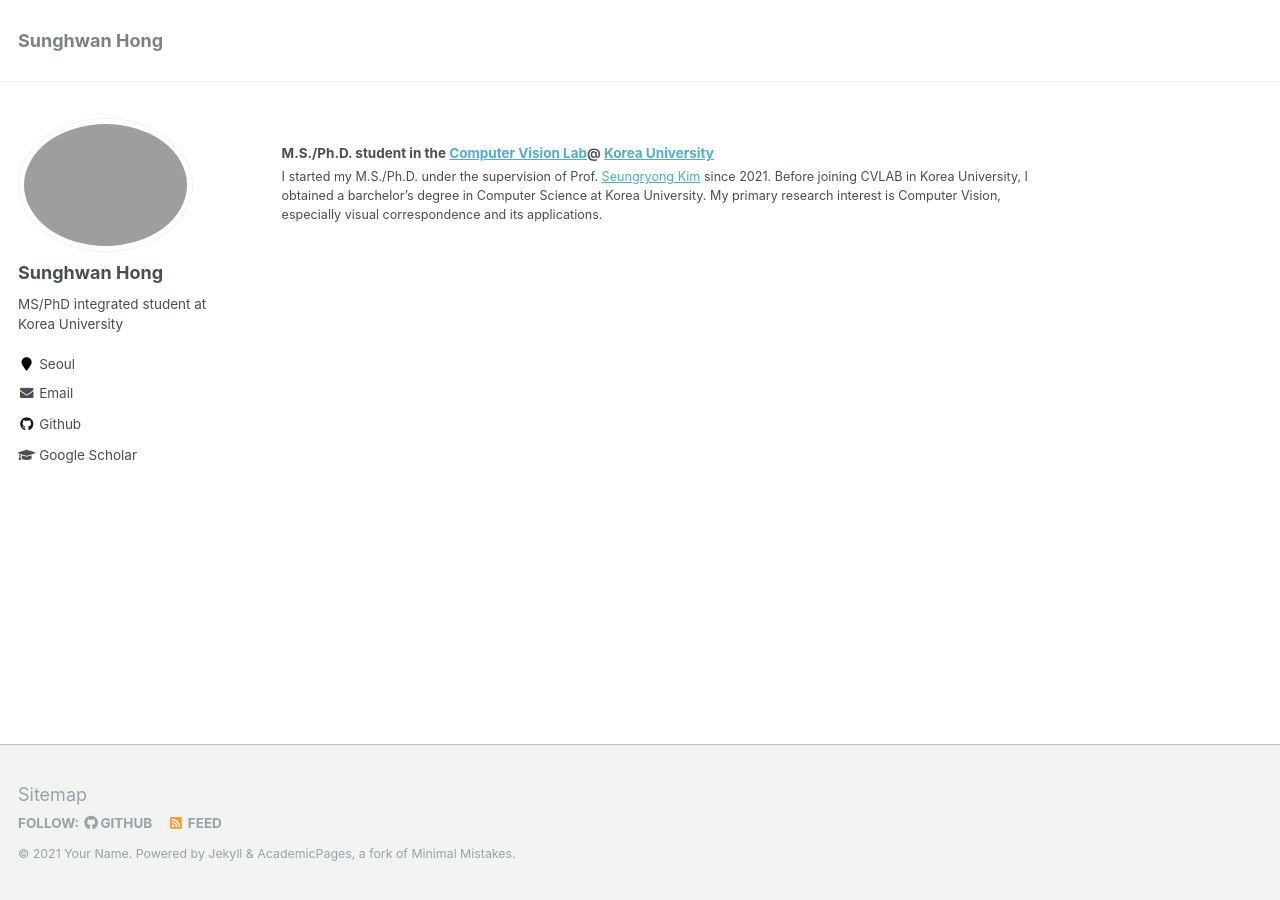
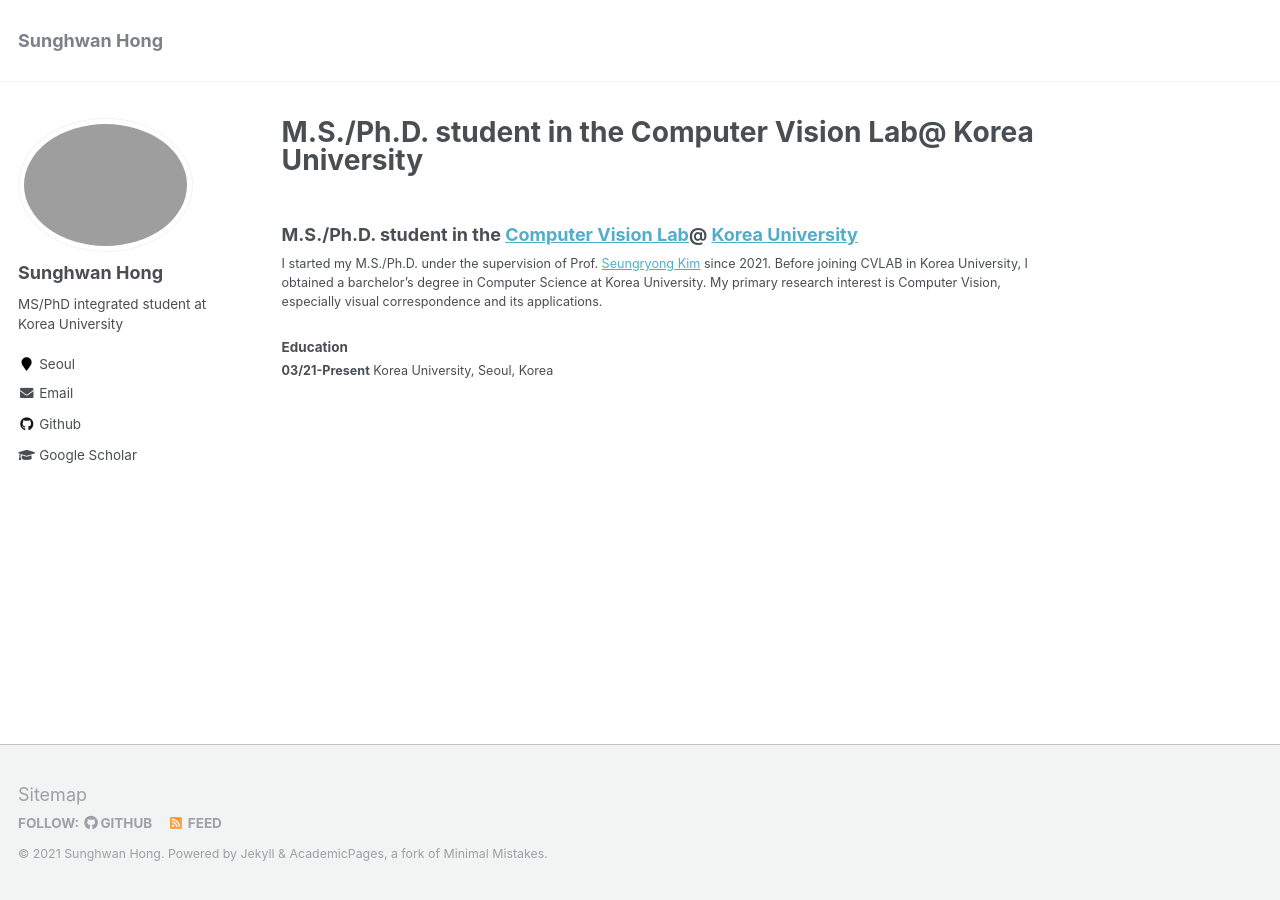
Before and after one commit to jang-1996/jang-1996.github.io, a Jekyll site: the page built from _pages/about.md, in a window 1280 px wide. Built offline with Jekyll 4.4.1, drawn with Linux system fonts in a browser that asks for light colours; our own code applies the rules of GitHub Pages for plain Markdown files.

Commit message:
edit profile

```diff
--- a/_config.yml
+++ b/_config.yml
@@ -9,7 +9,7 @@
 locale                   : "en-US"
 title                    : "Sunghwan Hong"
 title_separator          : "-"
-name                     : &name "Your Name"
+name                     : &name "Sunghwan Hong"
 description              : &description "personal description"
 url                      : https://sunghwanhong.github.io # the base hostname & protocol for your site e.g. "https://mmistakes.github.io"
 baseurl                  : "" # the subpath of your site, e.g. "/blog"
--- a/_pages/about.md
+++ b/_pages/about.md
@@ -7,8 +7,10 @@
   - /about/
   - /about.html
 ---
-#### M.S./Ph.D. student in the [Computer Vision Lab](https://cvlab.korea.ac.kr/ "cvlab")@ [Korea University](https://info.korea.edu/en_info/index.do "korea")
-
+### M.S./Ph.D. student in the [Computer Vision Lab](https://cvlab.korea.ac.kr/ "cvlab")@ [Korea University](https://info.korea.edu/en_info/index.do "korea")
 
 I started my M.S./Ph.D. under the supervision of Prof. [Seungryong Kim](https://seungryong.github.io/) since 2021. Before joining CVLAB in Korea University,
 I obtained a barchelor's degree in Computer Science at Korea University. My primary research interest is Computer Vision, especially visual correspondence and its applications.
+
+#### Education
+**03/21-Present** Korea University, Seoul, Korea
```
